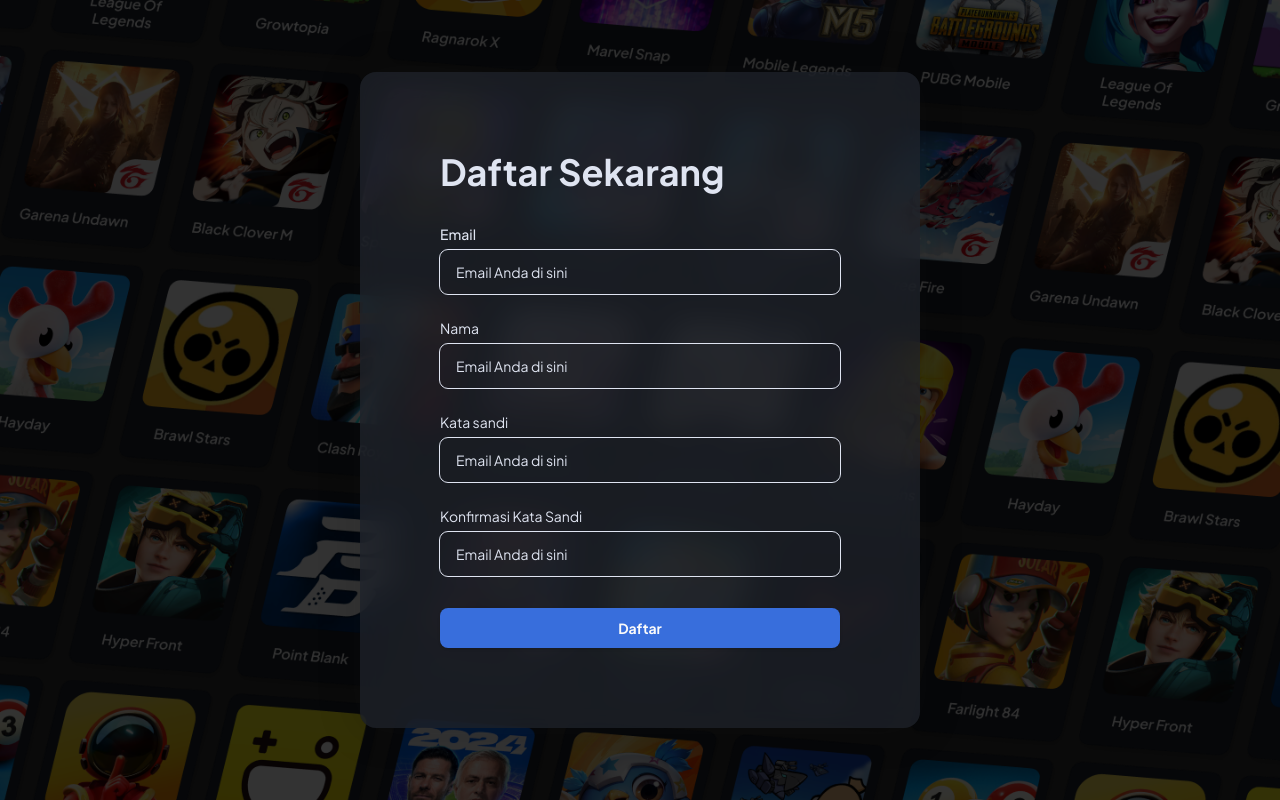
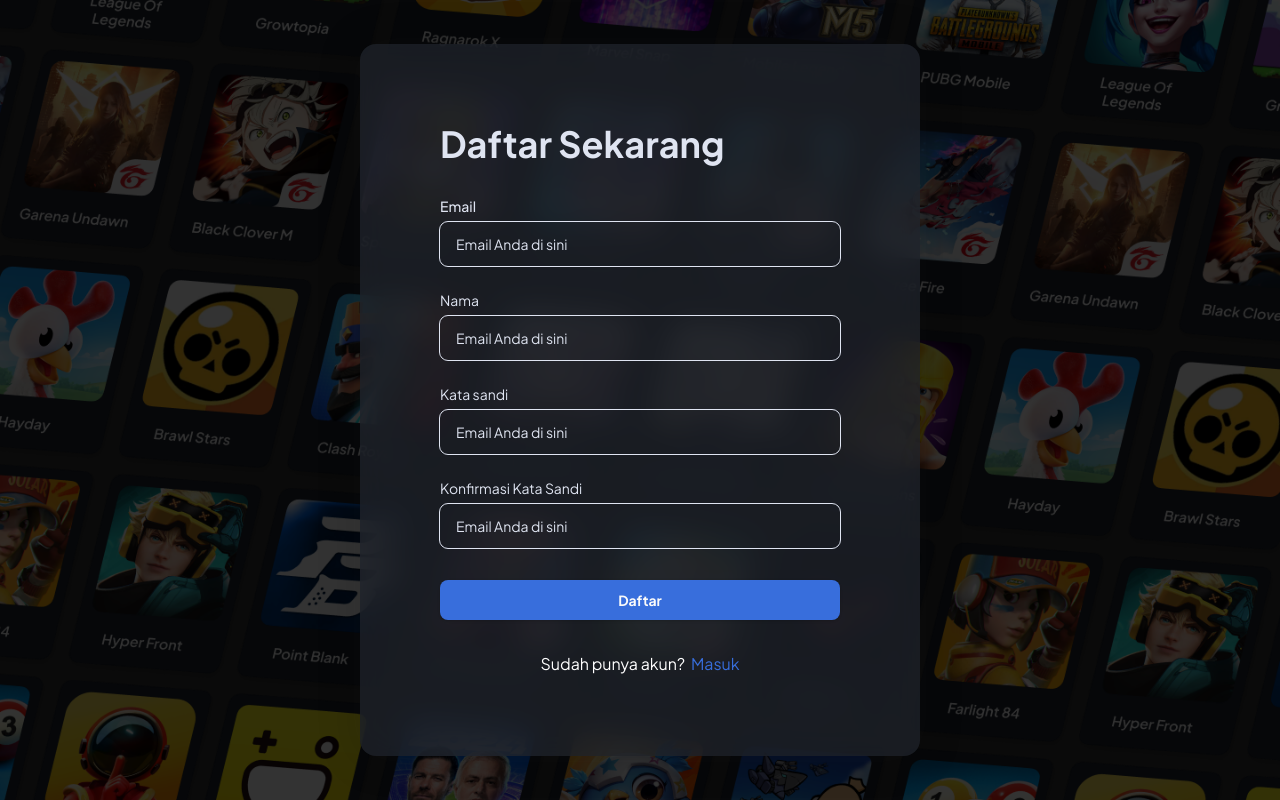
Before and after one commit to akmmp241/powerup-client-service, a Next.js app: page /register in a window 1280 px wide. Built offline with nearby package versions, Linux system fonts and the light colour scheme.

Commit message:
feat: update register page

```diff
--- a/app/register/page.jsx
+++ b/app/register/page.jsx
@@ -1,10 +1,9 @@
 "use client"
 
-import Image from "next/image"
 import {Input} from "@/components/ui/input"
-import {useForm} from "react-hook-form"
 import {Label} from "@/components/ui/label";
 import {Button} from "@/components/ui/button";
+import Link from "next/link";
 
 export default function Register() {
   const inputClass = "w-full sm:w-[320px] lg:w-[400px] py-2 lg:py-3 pl-4 bg-transparent outline-1 outline outline-primary focus-visible:outline-blue rounded-lg text-sm"
@@ -58,6 +57,10 @@
             </div>
           </form>
         </div>
+        <div className={"self-center"}>
+          <span className={"text-white mr-1.5"}>Sudah punya akun?</span>
+          <Link href={"/login"} className={"text-blue"}>Masuk</Link>
+        </div>
       </>
   )
 }
```
